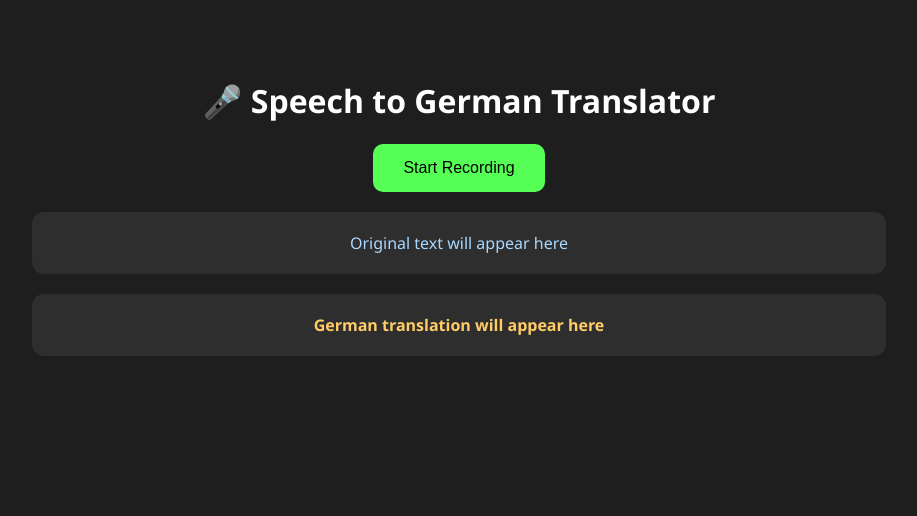
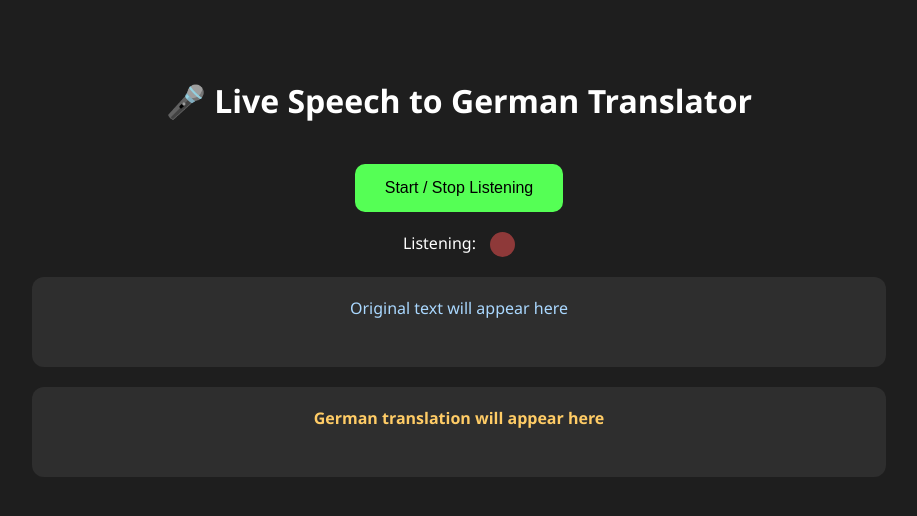
Before and after one commit to fhall2008/translator-php, a PHP site: page / in a window 1280 px wide. Shown: the top 516 px of the page, without its empty margins (181-1098 px from the left). Run offline with PHP 8.4, Linux system fonts and the light colour scheme.

Commit message:
Update index.php

```diff
--- a/index.php
+++ b/index.php
@@ -2,7 +2,7 @@
 <html lang="en">
 <head>
     <meta charset="UTF-8">
-    <title>Speech to German Translator</title>
+    <title>Live Speech to German Translator</title>
     <style>
         body {
             font-family: 'Segoe UI', sans-serif;
@@ -16,6 +16,7 @@
             padding: 20px;
             border-radius: 12px;
             width: 70%;
+            min-height: 50px;
         }
         #original {
             background-color: #2e2e2e;
@@ -26,6 +27,15 @@
             color: #ffcc66;
             font-weight: bold;
         }
+        #indicator {
+            display: inline-block;
+            width: 25px;
+            height: 25px;
+            border-radius: 50%;
+            margin-left: 10px;
+            background-color: #55ff55;
+            vertical-align: middle;
+        }
         button {
             background-color: #55ff55;
             color: black;
@@ -34,6 +44,7 @@
             border: none;
             border-radius: 10px;
             cursor: pointer;
+            margin-top: 20px;
         }
         button:hover {
             background-color: #33cc33;
@@ -41,17 +52,21 @@
     </style>
 </head>
 <body>
-    <h1>🎤 Speech to German Translator</h1>
-    <button id="startBtn">Start Recording</button>
+    <h1>🎤 Live Speech to German Translator</h1>
+    <button id="startBtn">Start / Stop Listening</button>
+    <div style="margin-top: 20px;">
+        Listening: <div id="indicator"></div>
+    </div>
     <div id="original">Original text will appear here</div>
     <div id="translation">German translation will appear here</div>
 
     <script>
-        const startBtn = document.getElementById('startBtn');
-        const originalDiv = document.getElementById('original');
-        const translationDiv = document.getElementById('translation');
+        let recognition;
+        let listening = false;
+        let indicator = document.getElementById('indicator');
+        let originalDiv = document.getElementById('original');
+        let translationDiv = document.getElementById('translation');
 
-        let recognition;
         if ('webkitSpeechRecognition' in window) {
             recognition = new webkitSpeechRecognition();
         } else if ('SpeechRecognition' in window) {
@@ -60,33 +75,65 @@
             alert("Your browser does not support Speech Recognition API.");
         }
 
-        recognition.continuous = false;
+        recognition.continuous = true;
+        recognition.interimResults = true;  // ENABLE interim results
         recognition.lang = 'en-US';
-        recognition.interimResults = false;
 
         recognition.onresult = function(event) {
-            let text = event.results[0][0].transcript;
-            originalDiv.textContent = text;
-
-            // Send text to PHP server for translation
+            let interimTranscript = '';
+            let finalTranscript = '';
+            for (let i = event.resultIndex; i < event.results.length; i++) {
+                let transcript = event.results[i][0].transcript;
+                if (event.results[i].isFinal) {
+                    finalTranscript += transcript + ' ';
+                    // Send final transcript to PHP for translation
                     fetch('translate.php', {
                         method: 'POST',
                         headers: {'Content-Type': 'application/x-www-form-urlencoded'},
-                body: 'text=' + encodeURIComponent(text)
+                        body: 'text=' + encodeURIComponent(transcript)
                     })
                     .then(response => response.text())
                     .then(data => {
                         translationDiv.textContent = data;
                     });
+                } else {
+                    interimTranscript += transcript + ' ';
                 }
+            }
+            originalDiv.textContent = interimTranscript || finalTranscript;
+            indicator.dataset.active = 'true';
+        };
 
         recognition.onerror = function(event) {
             console.error(event.error);
+            indicator.dataset.active = 'false';
+        };
+
+        recognition.onend = function() {
+            if(listening) recognition.start(); // auto-restart
+            indicator.dataset.active = 'false';
+        };
+
+        document.getElementById('startBtn').onclick = () => {
+            if (!listening) {
+                recognition.start();
+                listening = true;
+            } else {
+                recognition.stop();
+                listening = false;
             }
+        };
 
-        startBtn.onclick = () => {
-            recognition.start();
-        }
+        // Pulse animation
+        let opacity = 1;
+        let fadeOut = true;
+        setInterval(() => {
+            let active = indicator.dataset.active === 'true';
+            let color = active ? '85,255,85' : '255,85,85'; // green or red
+            if(fadeOut) { opacity -= 0.05; if(opacity <= 0.3) fadeOut = false; }
+            else { opacity += 0.05; if(opacity >= 1.0) fadeOut = true; }
+            indicator.style.backgroundColor = `rgba(${color},${opacity})`;
+        }, 100);
     </script>
 </body>
 </html>
```
Lines whose indentation alone changed are shown as unchanged.
